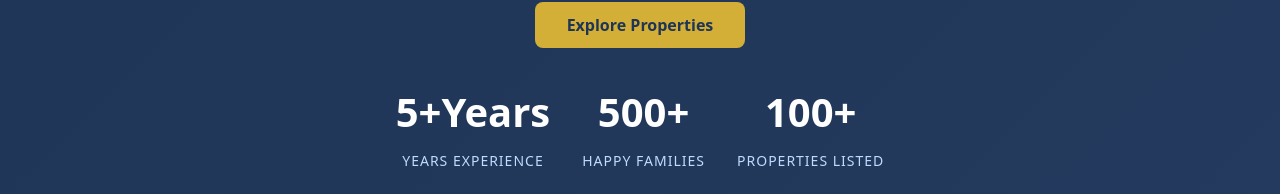
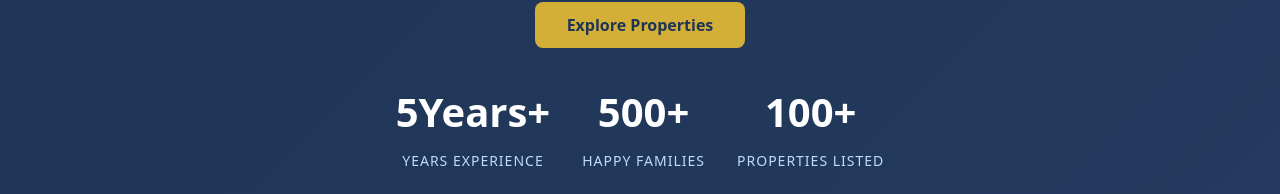
Before and after one commit to gauravquest00-create/luxurynest.llp, a React (Vite) app: page / in a window 1280 px wide. Shown: the part 330-524 px from the top of the page. Built offline with nearby package versions, Linux system fonts and the light colour scheme.

Commit message:
Update siteConfig.js

```diff
--- a/src/data/siteConfig.js
+++ b/src/data/siteConfig.js
@@ -27,7 +27,7 @@ From luxury apartments and builder floors to commercial spaces and residential p
 
   hours: "Monday – Sunday: 8:00 AM – 7:00 PM",
 
-  experience: "5+Years",
+  experience: "5Years+",
   familiesServed: "500+",
   propertiesListed: "100+",
   satisfaction: "98%",
```
